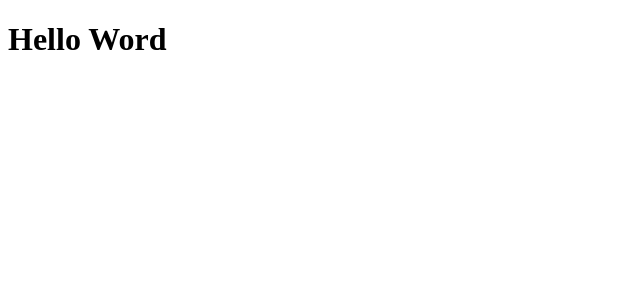
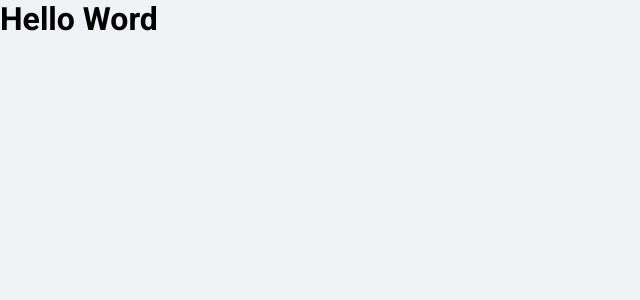
Before and after one commit to davidgoulart-dev/dt-money, a React (Create React App) app: page / in a window 1280 px wide. Shown: the top 300 px of the page, without its empty margins (0-640 px from the left). Built offline with nearby package versions, Linux system fonts and the light colour scheme.

Commit message:
estilos globais criados
estilos globais implementados

```diff
--- a/src/App.tsx
+++ b/src/App.tsx
@@ -7,6 +7,7 @@ export function App() {
   return (
     <div className="App">
       <h1>Hello Word</h1>
+      <GlobalStyle />
 
     </div>
   );
--- a/src/styles/global.tsx
+++ b/src/styles/global.tsx
@@ -2,10 +2,18 @@ import { createGlobalStyle } from 'styled-components';
 export const GlobalStyle = createGlobalStyle`
 :root {
     --background: #F0F2F5;
+    --red: #E52E4D;
+    --blue: #5429CC;
+    --blue-light: #6933FF;
+    --text-title: #363F5F;
+
+    --text-body: #969CB3;
+    --shape: #FFFFFF;
 
 }
 body {
     background: var(--background);
+    -webkit-font-smoothing: antialiased;
 }
 
 * {
@@ -13,6 +21,14 @@ body {
     padding: 0;
     box-sizing: border-box;
 
+}
+html {
+    @media (max-width: 1080px) {
+        font-size: 93.75%;
+    }
+    @media (max-width: 720px) {
+        87.5%;
+    }
 }
 body, input, textarea, button {
     font-family: 'Heebo', sans-serif;
@@ -25,4 +41,12 @@ font-weight: 400;
 h1, h2, h3, h4, h5, h6, strong {
     font-weight: 600;
 }
+button {
+    cursor: pointer;
+}
+
+[disabled] {
+    opacity: 0.6;
+    cursor: not-allowed;
+}
 `
```
